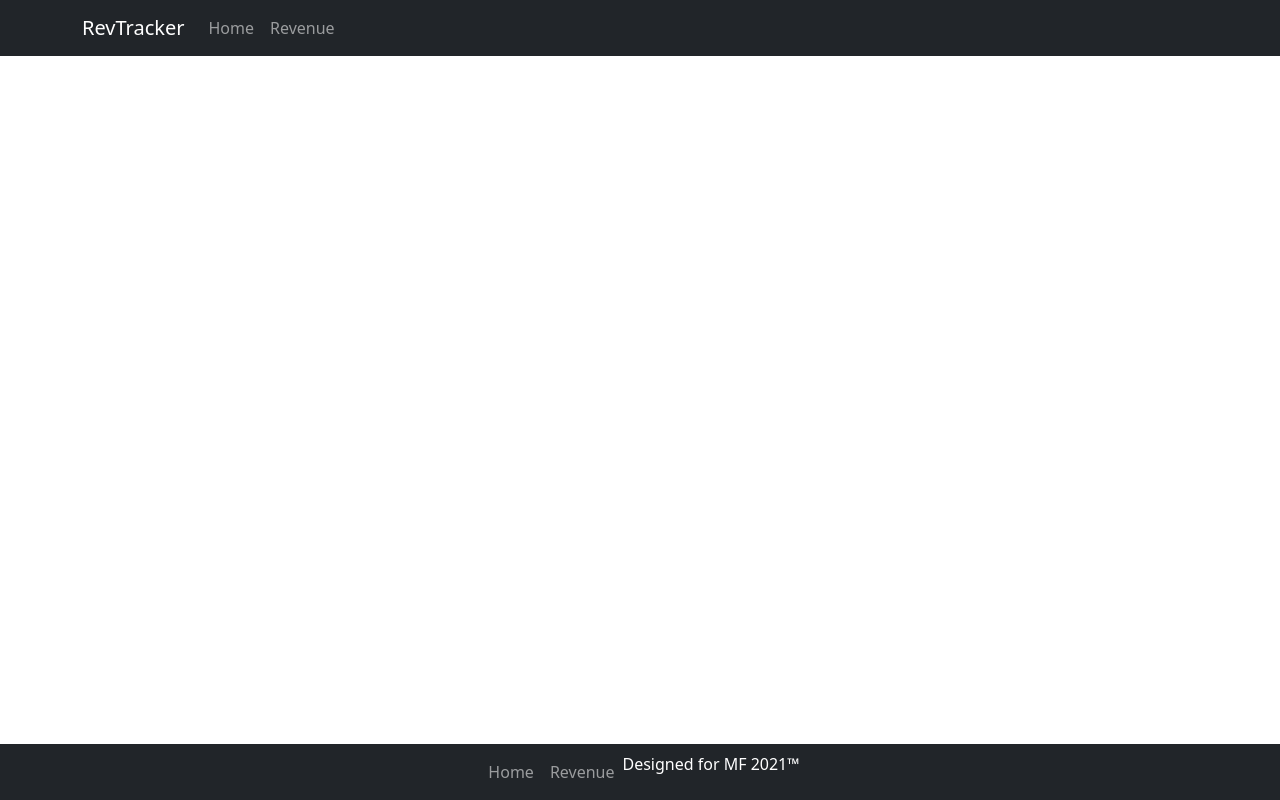
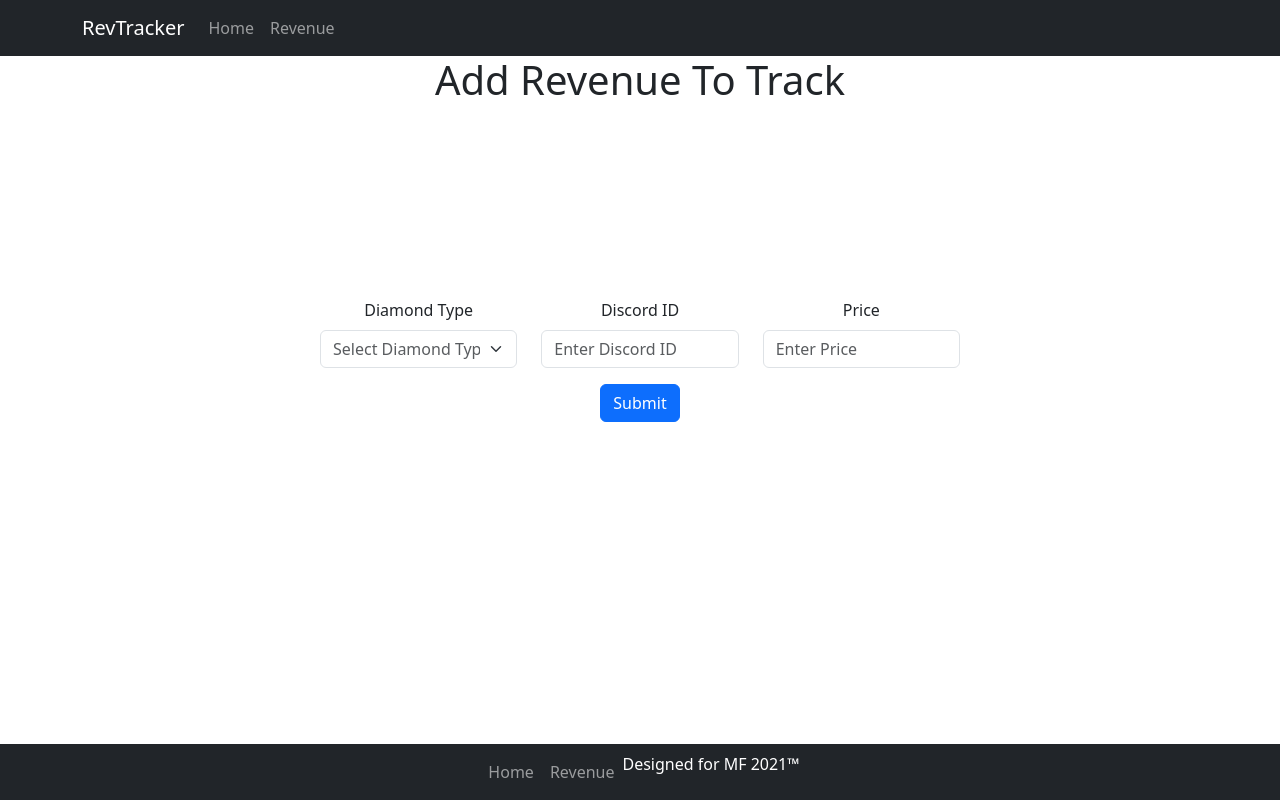
Before and after one commit to INTJBrandon/Revtracker, a React (Create React App) app in the folder frontend/rev-tracker/: page / in a window 1280 px wide. Built offline with nearby package versions, Linux system fonts and the light colour scheme.

Commit message:
sets up form format for add rev

```diff
--- a/frontend/rev-tracker/src/AddRev.js
+++ b/frontend/rev-tracker/src/AddRev.js
@@ -1,8 +1,54 @@
+import React, { useState } from 'react';
+import Form from 'react-bootstrap/Form'
+import Button from 'react-bootstrap/Button'
+import Col from 'react-bootstrap/Col'
+import Row from 'react-bootstrap/Row'
+
+function AddRev() {
+    const [subscription, setSubscription] = useState([{diamond: false, price: 0, discordId: 0}])
 
 
-function AddRev() {
     return (
         <>
+            <h1>Add Revenue To Track</h1>
+            <div className="d-flex align-items-center justify-content-center">
+                <Form style={{ position: 'absolute', left: '50%', top: '45%', transform: 'translate(-50%, -50%)' }}>
+                    <Row>
+                        <Col>
+                            <Form.Group className="mb-3 center" controlId="diamondTypeForm">
+                                <Form.Label className="text-center">Diamond Type</Form.Label>
+                                <Form.Select className="text-muted">
+                                    <option>Select Diamond Type Here</option>
+                                    <option>Black Diamond</option>
+                                    <option>White Diamond</option>
+                                    <option>Yellow Diamond</option>
+                                    <option>Blue Diamond</option>
+                                    <option>Pink Diamond</option>
+                                    <option>Flawed Diamond</option>
+                                </Form.Select>
+                            </Form.Group>
+                        </Col>
+                        <Col>
+                            <Form.Group className="mb-3" controlId="formBasicPassword">
+                                <Form.Label>Discord ID</Form.Label>
+                                <Form.Control size="md" type="number" placeholder="Enter Discord ID" />
+                            </Form.Group>
+                            {/* <Form.Group className="mb-3" controlId="formBasicCheckbox">
+                                <Form.Check type="checkbox" label="Check me out" />
+                            </Form.Group> */}
+                            <Button variant="primary" type="submit">
+                            Submit
+                            </Button>
+                        </Col>
+                        <Col>
+                            <Form.Group className="mb-3" controlId="formPriceInput">
+                                <Form.Label>Price</Form.Label>
+                                <Form.Control size="md" type="number" placeholder="Enter Price"/>
+                            </Form.Group>
+                        </Col>
+                    </Row>
+                </Form>
+            </div>
         </>
     );
 }
```
